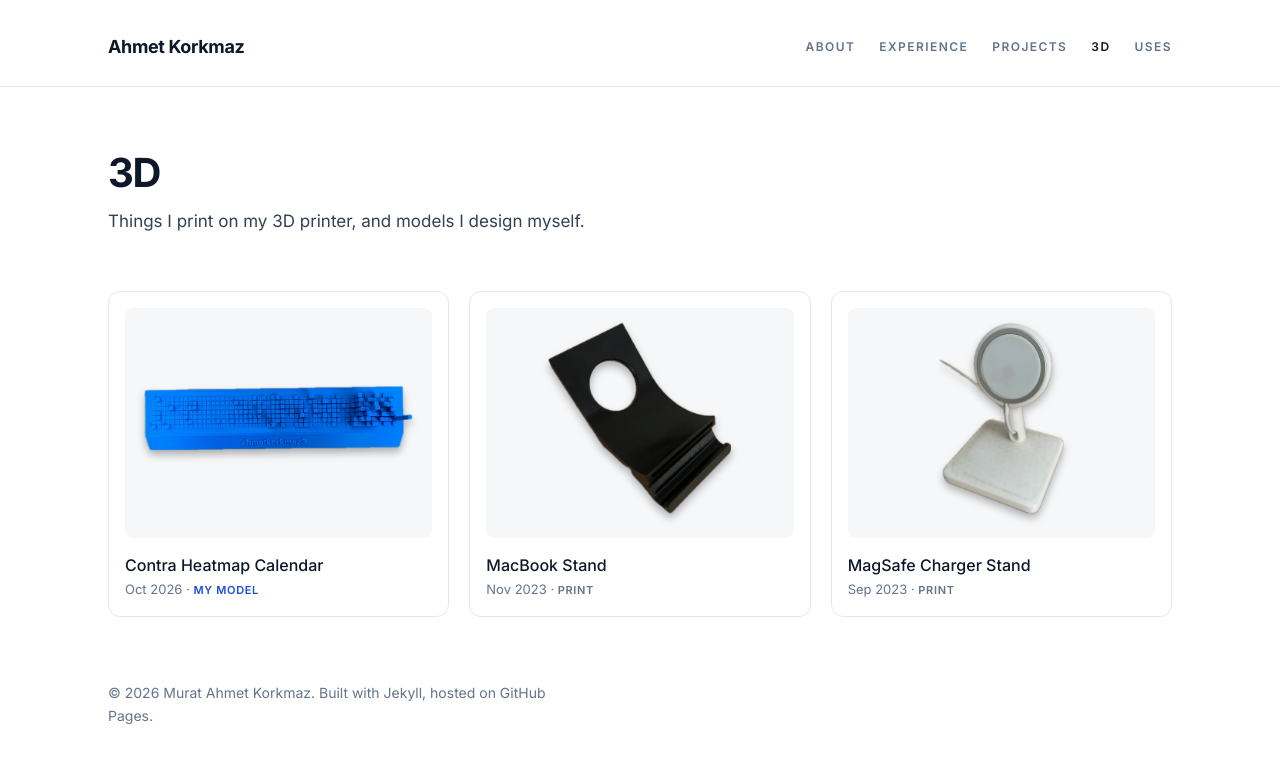
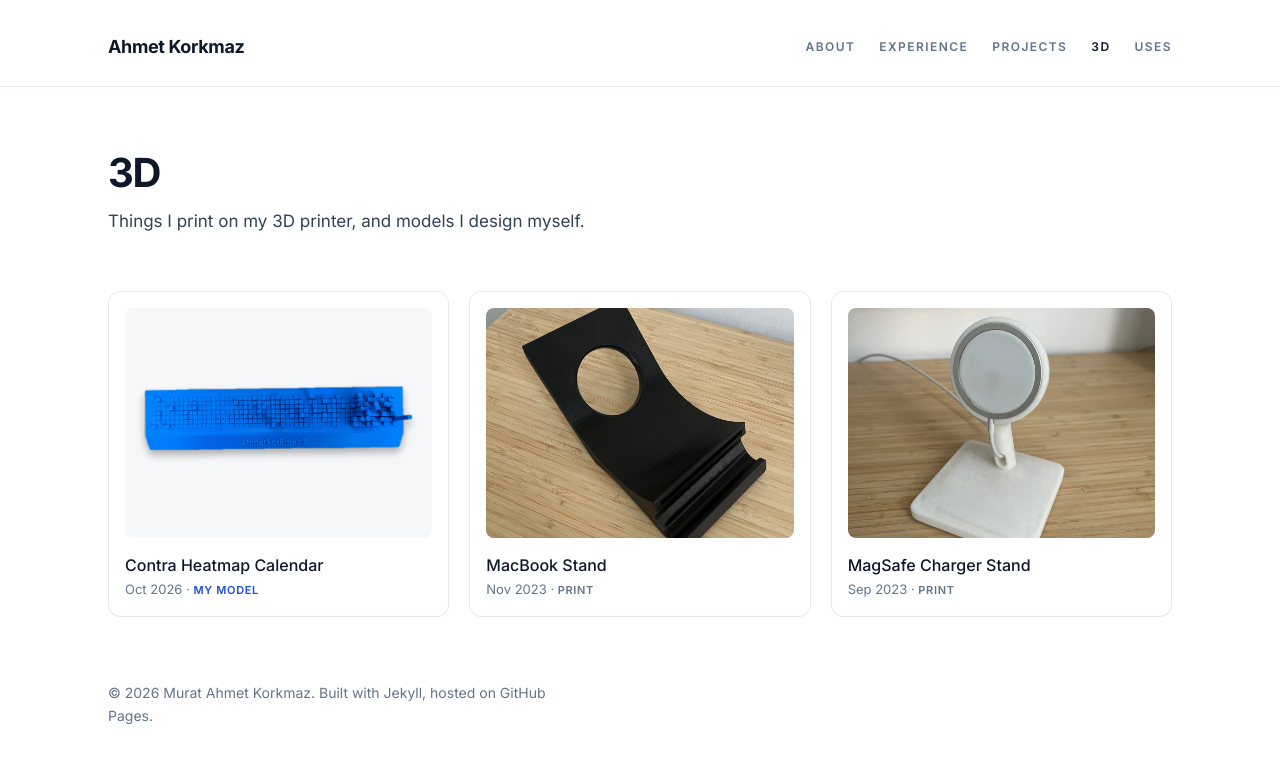
Before and after one commit to ahmetkorkmaz3/ahmetkorkmaz3.github.io, a Jekyll site: the page built from 3d/index.html, in a window 1280 px wide. Shown: the top 763 px of the page. Built offline with Jekyll 4.4.1, drawn with Linux system fonts in a browser that asks for light colours.

Commit message:
Keep the background on the stand photos
prepare_photos.sh gets a --keep-background option. It keeps the
background and the aspect ratio of each photo (long side 1600 px) and
removes the metadata. The stand photos use it. A 3D card photo now
fills its 4:3 box, so a portrait photo is cropped at the top and bottom.
The Contra photos stay as they are.

Co-Authored-By: Claude Opus 5.5 (1M context) <noreply@anthropic.com>

```diff
--- a/assets/css/site.css
+++ b/assets/css/site.css
@@ -276,7 +276,7 @@ section:last-of-type { margin-bottom: 64px; }
   position: relative; display: grid; place-items: center; aspect-ratio: 4 / 3; margin-bottom: 16px;
   overflow: hidden; border-radius: 8px; background: var(--surface); color: var(--muted);
 }
-.use-media img { position: absolute; inset: 0; width: 100%; height: 100%; object-fit: contain; }
+.use-media img { position: absolute; inset: 0; width: 100%; height: 100%; object-fit: cover; }
 .use-icon { width: 56px; height: 56px; }
 .use-name { font-size: 16px; font-weight: 500; color: var(--text); line-height: 1.4; }
 a.use-inner:hover .use-name { color: var(--accent); }
```
Also changed, not shown: README.md, assets/3d/macbook-stand/1.webp, assets/3d/macbook-stand/2.webp, assets/3d/macbook-stand/3.webp, assets/3d/macbook-stand/og.jpg, assets/3d/magsafe-charger-stand/1.webp, assets/3d/magsafe-charger-stand/2.webp, assets/3d/magsafe-charger-stand/og.jpg, 1 other file.
